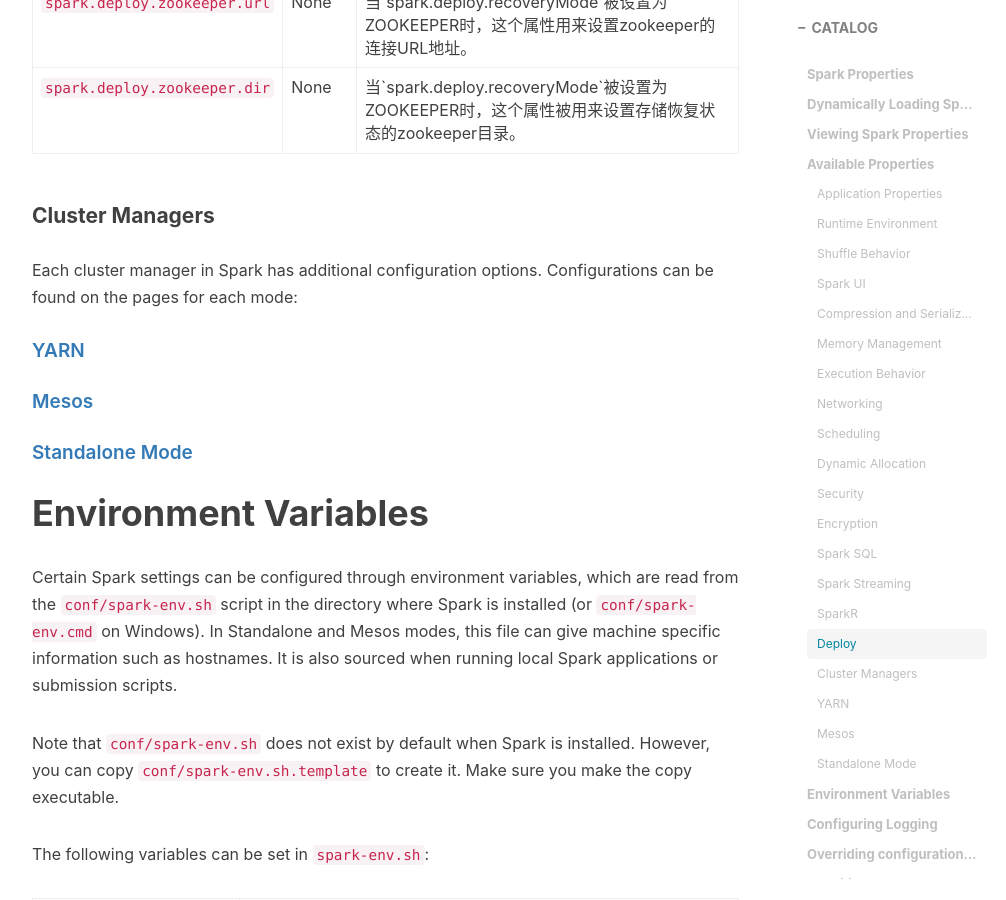
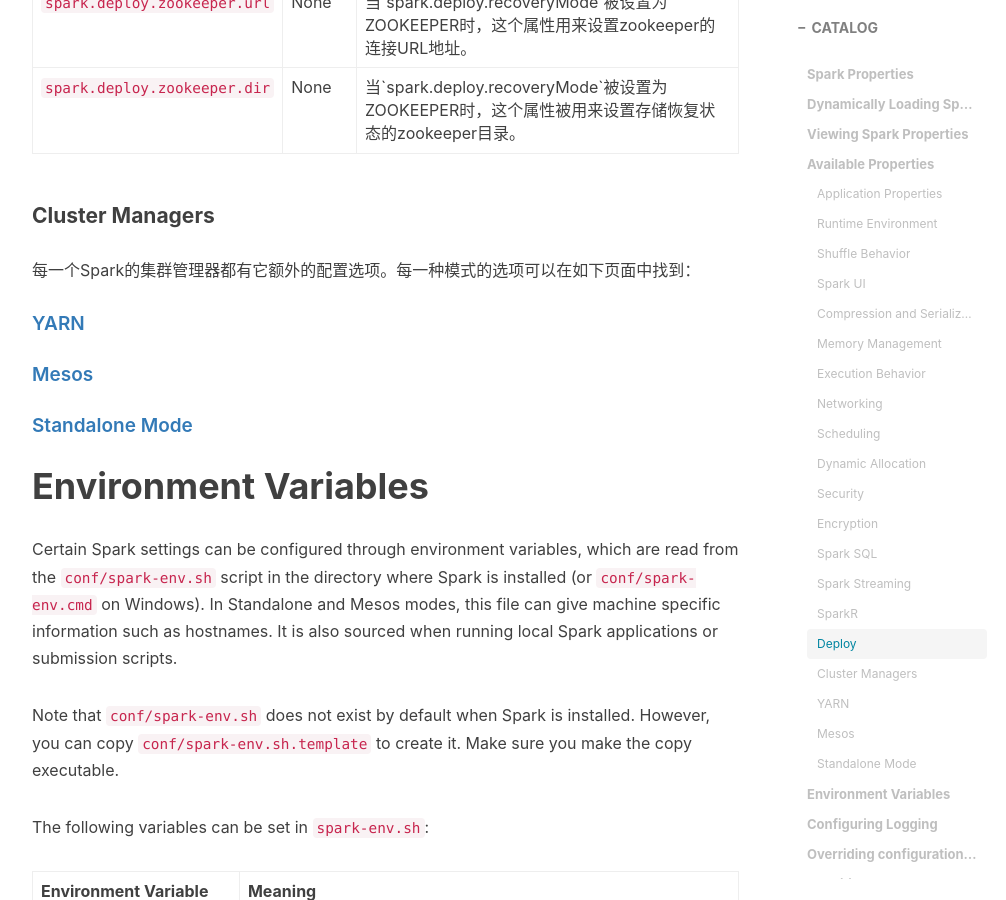
Before and after one commit to shoppingwang/shoppingwang.github.io, a Jekyll site: the page built from _posts/2016-07-17-spark-configuration-translation-for-latest.markdown, in a window 1280 px wide and 900 px high, scrolled down 24956 px. Shown: the whole window, without its empty margins (233-1239 px from the left). Built offline with Jekyll 4.4.1, drawn with Linux system fonts in a browser that asks for light colours; nearby versions of some CDN libraries; comment, search, counter and statistics services are not loaded.

Commit message:
Cluster Managers Translation

```diff
--- a/_posts/2016-07-17-spark-configuration-translation-for-latest.markdown
+++ b/_posts/2016-07-17-spark-configuration-translation-for-latest.markdown
@@ -1481,8 +1481,7 @@
 
 
 #### Cluster Managers
-Each cluster manager in Spark has additional configuration options. Configurations
-can be found on the pages for each mode:
+每一个Spark的集群管理器都有它额外的配置选项。每一种模式的选项可以在如下页面中找到：
 
 ##### [YARN](running-on-yarn.html#configuration)
 
```
